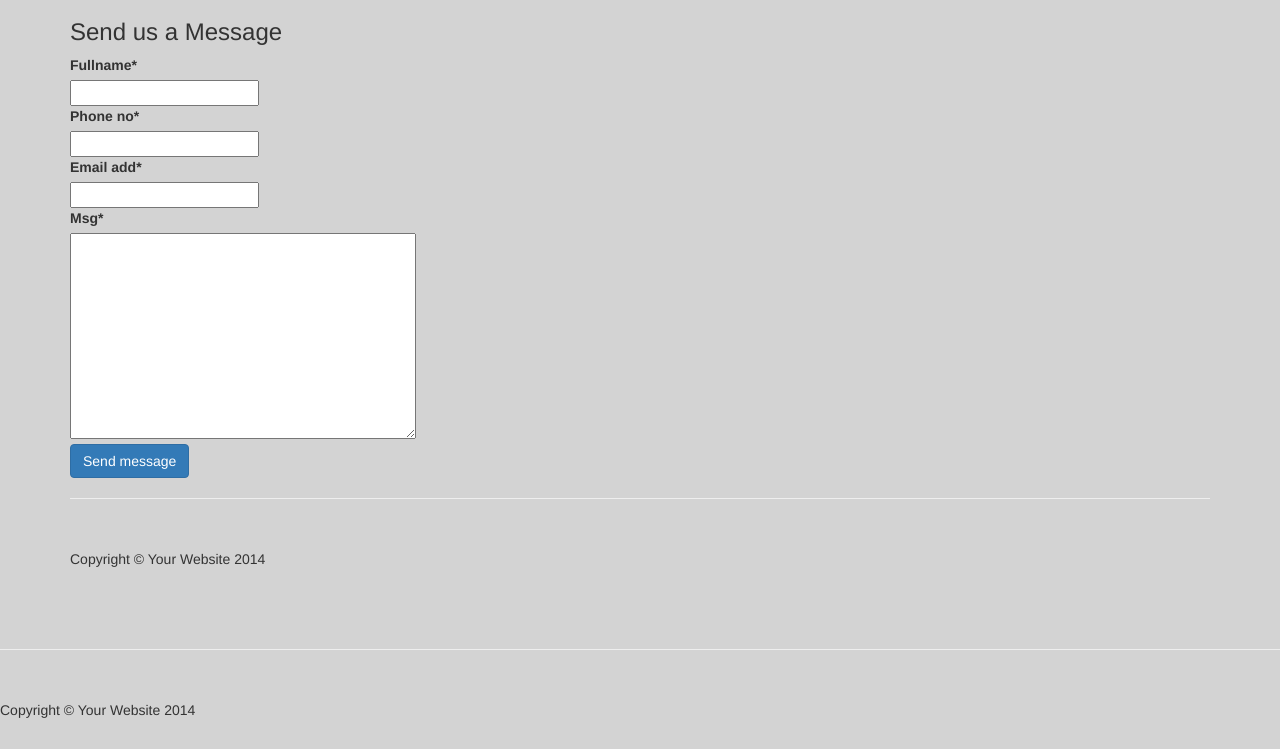
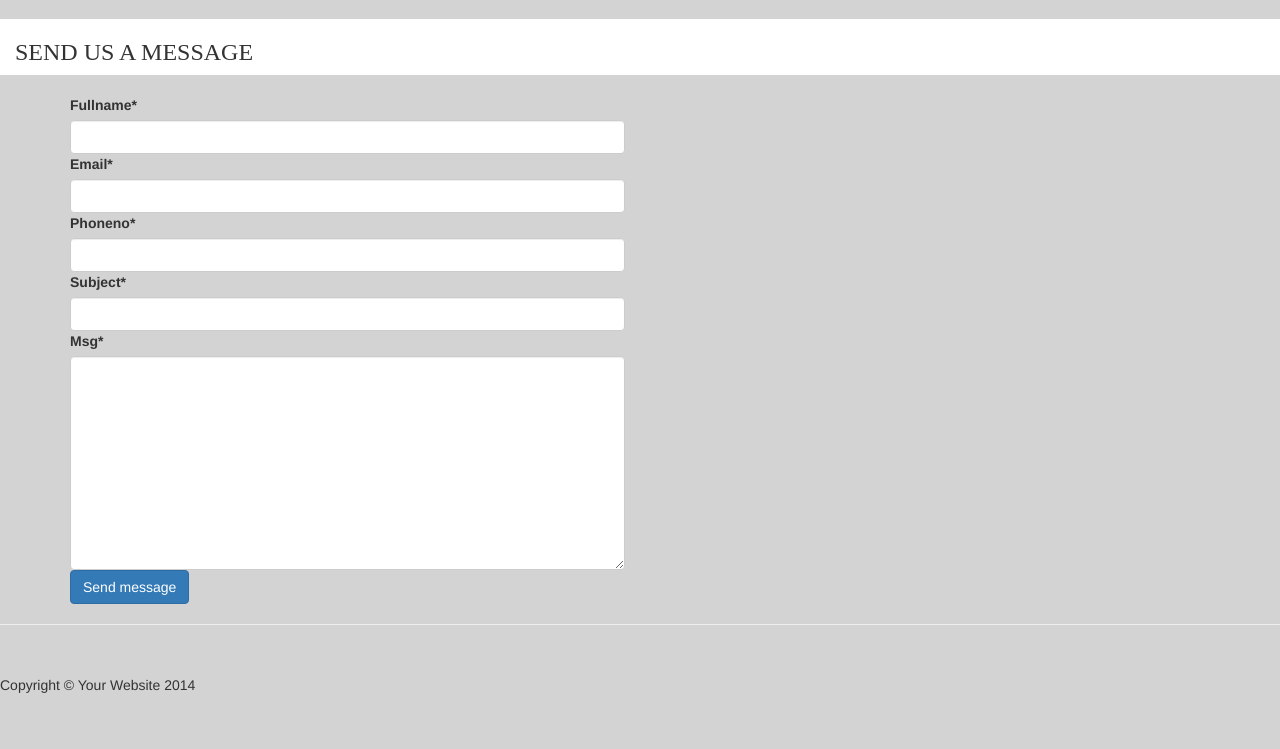
Before and after one commit to unofficial-vipul/daftarzild, a Django app: a page that uses templates/contact.html in a window 1280 px wide. Shown: the part 51-800 px from the top of the page. Run offline with Django 3.2, Linux system fonts and the light colour scheme; some libraries are stand-ins or nearby versions.

Commit message:
contact page fix

```diff
--- a/daftarzild/settings/base.py
+++ b/daftarzild/settings/base.py
@@ -40,6 +40,7 @@ INSTALLED_APPS = (
     'crispy_forms',
     'posts',
     'comments',
+    'dzadmin',
 )
 
 MIDDLEWARE_CLASSES = (
@@ -114,3 +115,5 @@ STATIC_ROOT = os.path.join(BASE_DIR, "static_cdn")
 
 MEDIA_URL = "/media/"
 MEDIA_ROOT = os.path.join(BASE_DIR, "media_cdn")
+
+EMAIL_BACKEND = 'django.core.mail.backends.console.EmailBackend'
--- a/dzadmin/forms.py
+++ b/dzadmin/forms.py
@@ -1,9 +1,14 @@
-from django import forms
+from django.forms import ModelForm
+from dzadmin.models import Message
 
+class ContactForm(ModelForm):
+	class Meta:
+		model = Message
+		fields = ['fullname', 'email','phoneno', 'subject', 'msg']
 
-
-class ContactForm(forms.Form):
-	fullname = forms.CharField()
-	phone_no = forms.CharField()
-	email_add = forms.EmailField()
-	msg = forms.CharField(widget=forms.Textarea)
+	def __init__(self, *args, **kwargs):
+		super(ContactForm, self).__init__(*args, **kwargs)
+		for field in iter(self.fields):
+			self.fields[field].widget.attrs.update({
+				'class': 'form-control'
+				})
--- a/dzadmin/models.py
+++ b/dzadmin/models.py
@@ -2,3 +2,9 @@ from __future__ import unicode_literals
 from django.db import models
 
 # Create your models here.
+class Message(models.Model):
+	fullname = models.CharField(max_length=50)
+	email = models.EmailField(null=False, blank=False)
+	phoneno = models.IntegerField()
+	msg = models.TextField()
+	subject = models.CharField(max_length=100)
--- a/dzadmin/views.py
+++ b/dzadmin/views.py
@@ -1,9 +1,17 @@
+from django.core.mail import send_mail
 from django.shortcuts import render
 from .forms import ContactForm
 import soundcloud
 # Create your views here.
 def contact(request):
 	form = ContactForm(request.POST or None)
+	if form.is_valid():
+		sub = form.cleaned_data['subject']
+		msg = form.cleaned_data['msg']
+		fromemail = form.cleaned_data['email']
+		toemail = 'vipul.sharma029@gmail.com'
+		send_mail( sub, msg, fromemail, [toemail], fail_silently=True )
+
 	ctx = {
 		"form":form,
 		}
--- a/templates/contact.html
+++ b/templates/contact.html
@@ -5,32 +5,20 @@
 
     <!-- Page Content -->
 
+
+    <div class="col-lg-12 member-name">
+                <h3>Send us a Message</h1>
+    </div>
     <div class="container">
-
-        <!-- Contact Form -->
-        <!-- In order to set the email address and subject line for the contact form go to the bin/contact_me.php file. -->
         <div class="row">
             <div class="col-md-6">
-                <h3>Send us a Message</h3>
-                <form method="POST" action="."> {% csrf_token %}
+                <form method="POST" action="#"> {% csrf_token %}
                     {{ form|crispy }}
                     <input type='submit' value='Send message' class='btn btn-primary'>
                 </form>
             </div>
 
         </div>
-        <!-- /.row -->
-
-        <hr>
-
-        <!-- Footer -->
-        <footer>
-            <div class="row">
-                <div class="col-lg-12">
-                    <p>Copyright &copy; Your Website 2014</p>
-                </div>
-            </div>
-        </footer>
 
     </div>
     <!-- /.container -->
```
Also changed, not shown: db.sqlite3, 4 other files.
